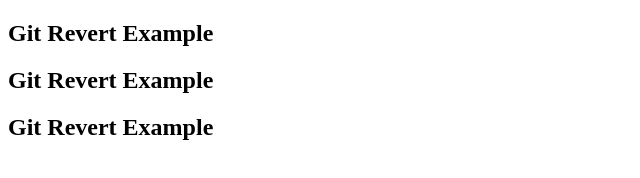
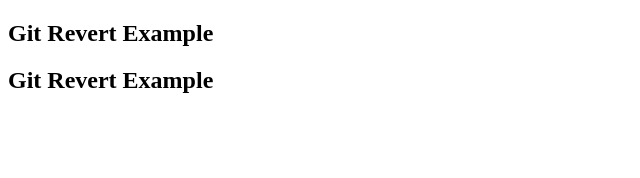
Before and after one commit to Shubham-7507/Git-Revert, a plain HTML site: page Index.html in a window 1280 px wide. Shown: the whole page, without its empty margins (0-640 px from the left). Drawn offline with Linux system fonts and the light colour scheme.

Commit message:
Revert "second"
This reverts commit 3c23b15655747ba638aec361ef01d1aed294162a.

```diff
--- a/Index.html
+++ b/Index.html
@@ -8,6 +8,5 @@
 <body>
     <h2>Git Revert Example</h2>
     <h2>Git Revert Example</h2>
-    <h2>Git Revert Example</h2>
 </body>
 </html>
```
